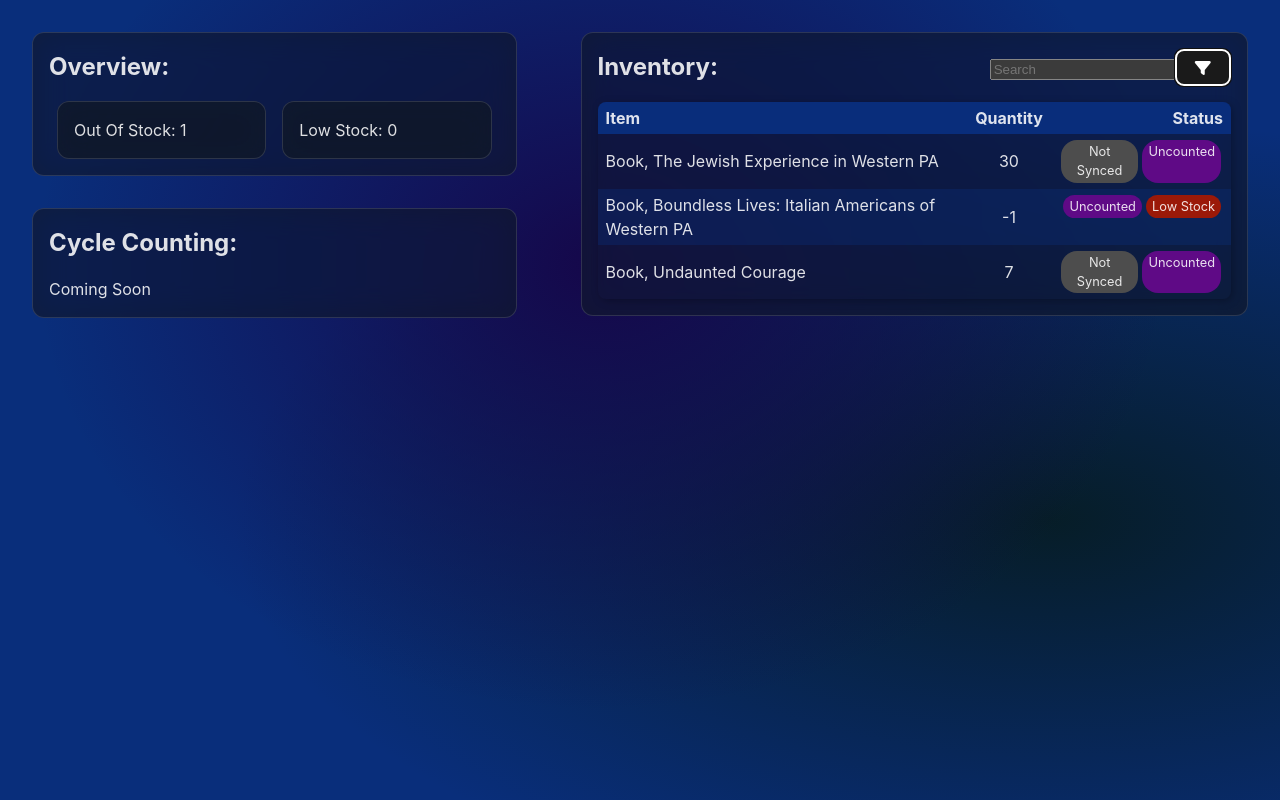
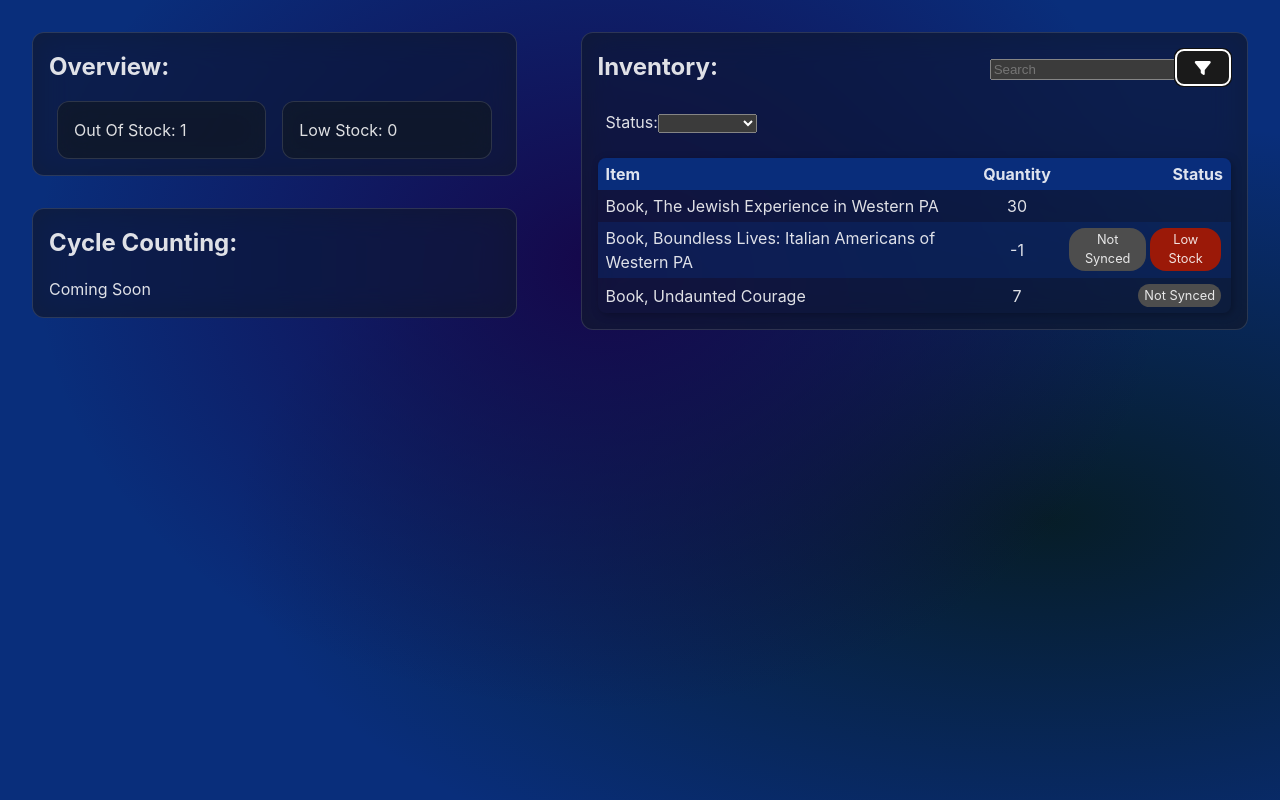
Before and after one commit to centralparkshark/stock-sync, a React (Vite) app: page / in a window 1280 px wide. Both pictures are taken after a click on the button 1202 px from the left and 67 px from the top of the page. Built offline with nearby package versions, Linux system fonts and the light colour scheme.

Commit message:
Added hardcoded shopify data and logic to see if item exists

```diff
--- a/src/App.css
+++ b/src/App.css
@@ -47,7 +47,10 @@ h2 {
   }
 }
 
-
+.popUp {
+  padding: .5rem;
+  margin-bottom: 1rem;
+}
 
 table {
   width: 100%;
--- a/src/components/Item.jsx
+++ b/src/components/Item.jsx
@@ -1,12 +1,29 @@
-export default function Item({title, tamStock, shopifyStatus, lastCounted}) {
+import { shopifyData } from "../data/shopify"
+
+import { useState } from "react"
+
+export default function Item(props) {
+    //console.log(props)
+
+    let isSynced = false;
+
+    let sku = props.sku.replace(/^0+/, '') // replace leading zeros to match skus
+
+    // need to check if shopify data already has sku
+    if (shopifyData.some(item => item.sku === sku)) {
+        isSynced = true;
+    }
+
+    const [synced, setSynced] = useState(isSynced)
+
     return (
         <tr className="item">
-            <td>{title}</td>
-            <td>{tamStock}</td>
+            <td>{props.title}</td>
+            <td>{props.tamStock}</td>
             <td>
-                {!shopifyStatus && <div className="status shopify">Not Synced</div>}
-                {<div className="status cycle">Uncounted</div>}
-                {tamStock < 5 && <div className="status lowStock">Low Stock</div>}
+                {!synced && <div className="status shopify">Not Synced</div>}
+                {/* {<div className="status cycle">Uncounted</div>} */}
+                {props.tamStock < 5 && <div className="status lowStock">Low Stock</div>}
             </td>
         </tr>
     )
@@ -21,11 +38,11 @@ export default function Item({title, tamStock, shopifyStatus, lastCounted}) {
 // Category
 
 // Variants
-    // SKU
+    // SKU and/or Barcode
     // Price
     // Stock
     // If sale, needs og price (Cmpare At)
-    // Weight in grams (needed for shipping)
+    // Weight (oz) (needed for shipping)
 
 // Status (Active, Draft, Archived)
 // Publishing
@@ -34,6 +51,13 @@ export default function Item({title, tamStock, shopifyStatus, lastCounted}) {
 // Vendor (ask allison if I should start adding those)
 // Collections
 // Tags
+
+// Pricing
+    // Price
+    // Compare at Price (if on sale)
+    // Cost per item
+    // profit
+    // margin
 
 
 // Other Sections for TAM
--- a/src/components/ItemBoard.jsx
+++ b/src/components/ItemBoard.jsx
@@ -1,5 +1,6 @@
 import Item from './Item'
 import { tamData } from '../data/tam'
+// import { shopifyData } from '../data/shopify'
 
 import { useState } from 'react'
 
@@ -7,12 +8,20 @@ export default function ItemBoard() {
 
     const [search, setSearch] = useState("")
     const [data, setData] = useState(tamData)
+    const [openFilters, setOpenFilters] = useState(false)
+    const [filter, setFilter] = useState("")
 
+
+    function filterData(e) {
+        console.log(e.target.value)
+        setFilter(e.target.value)
+        // need to create a way to filter data (probably easier in MongoDB)
+    }
     // currently only works for the title
     // BUT IT WORKS
     function searchData(e) {
         setSearch(e.target.value);
-        setData(tamData.filter(item => item.title.toLowerCase().includes(e.target.value.toLowerCase())))
+        setData(data.filter(item => item.title.toLowerCase().includes(e.target.value.toLowerCase())))
     }
 
     return (
@@ -21,9 +30,19 @@ export default function ItemBoard() {
                 <h2>Inventory:</h2>
                 <div>
                     <input type='text' placeholder='Search' onChange={(e) => searchData(e)} value={search}/>
-                    <button className=" fa fa-filter"></button>
+                    <button className=" fa fa-filter" onClick={() => setOpenFilters(!openFilters)}></button>
                 </div>
             </div>
+            {openFilters && <div className="popUp">
+                <label htmlFor="status">Status:</label>
+                <select name="status" id="" onChange={(e) => filterData(e)} value={filter}>
+                    <option value=""></option>
+                    <option value="uncounted">Uncounted</option>
+                    <option value="unsynced">Unsynced</option>
+                    <option value="lowstock">Low Stock</option>
+                    <option value="outstock">Out Of Stock</option>
+                </select>
+            </div>}
           <table>
             <thead>
                 <tr>
--- /dev/null
+++ b/src/data/shopify.js
@@ -0,0 +1,34 @@
+export const shopifyData = [
+    {
+        sku: "1060",
+        title: "The Jewish Experience in Western Pennsylvania: A History 1755-1945",
+        description: "This volume traces the history of Jewish communities in Western Pennsylvania, including Pittsburgh and the surrounding industrial towns and cities. Beginning with the earliest Jewish occupation of the area, the book follows the emergence of permanent settlements, the development of residential and occupational patterns, and the creation of institutions such as schools, synagogues, and community organizations. Published 1986.",
+        shopifyStock: 1,
+        price: 11.95,
+        compareAtPrice: undefined,
+        weight: 13.8,
+        weightType: "oz",
+        category: undefined,
+        productType: "Book",
+        vendor: "Heinz History Center",
+        collections: ["Books", "Books & Magazines"],
+        status: "active",
+        lastUpdated: "2024-10-07",
+    },
+    {
+        sku: "20342",
+        title: "'I'm Kind of a Big Dill' Dog Bandana",
+        description: "For humans and canines alike! etc etc",
+        shopifyStock: 42,
+        price: 5,
+        compareAtPrice: 9.95,
+        weight: 1,
+        weightType: "oz",
+        category: "Pet Supplies in Animals & Pet Supplies",
+        productType: "Accessories",
+        vendor: "Heinz History Center",
+        collections: ["Heinz", "Pickes", "Wholesale", "Accessories", "Pets", "Sale"],
+        status: "active",
+        lastUpdated: "2024-10-07",
+    },
+]
```
Also changed, not shown: 1 other file (tests, documents, lock files or other folders).
